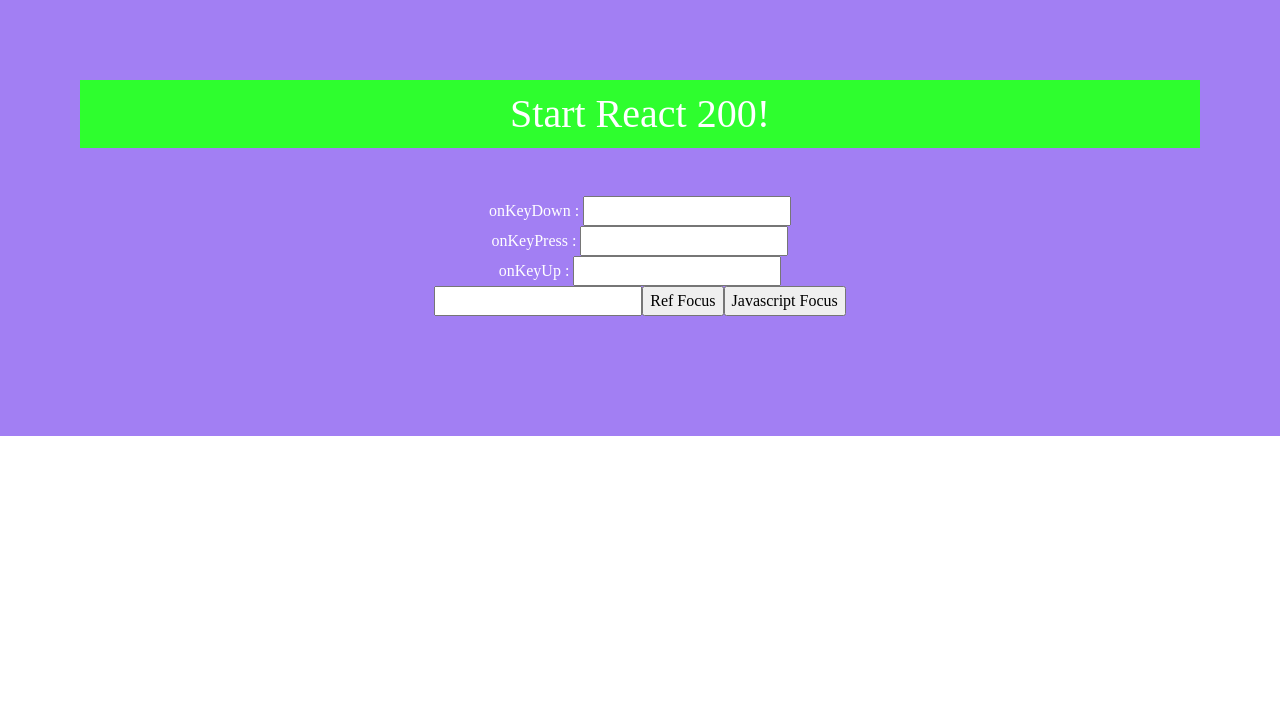
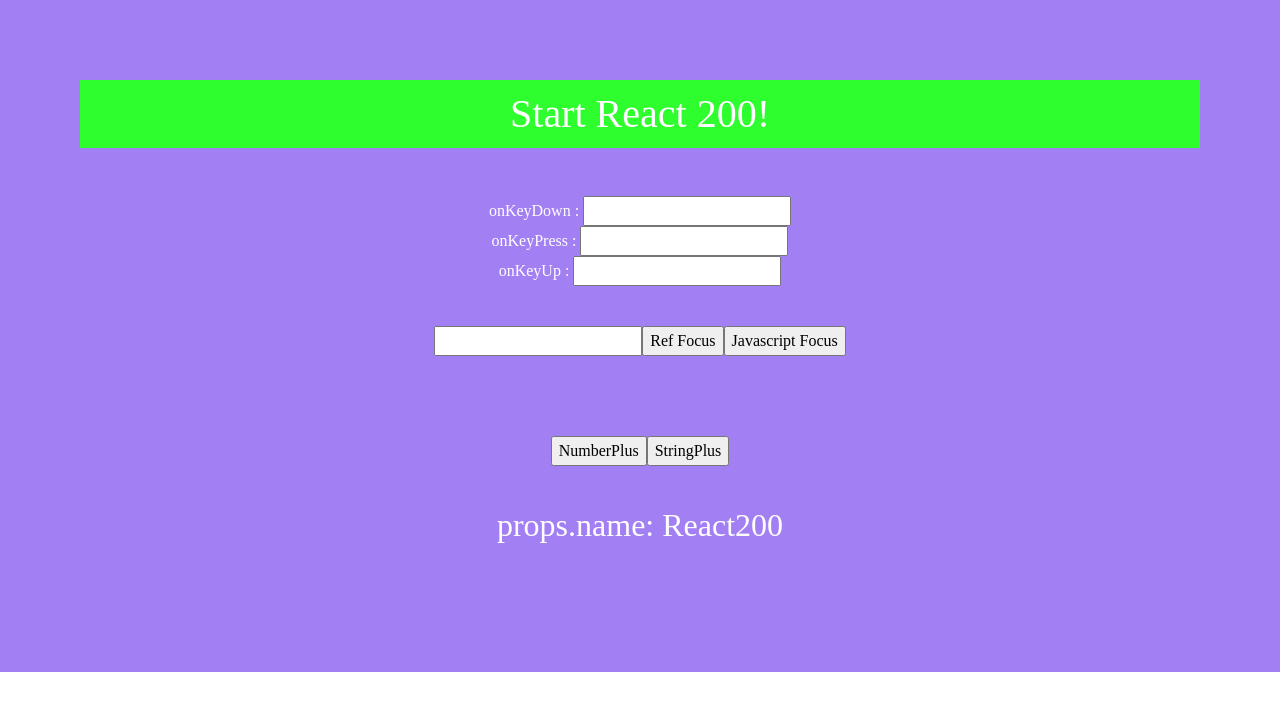
Before and after one commit to CodyBuilder-dev/my-item-stock-front, a React (Create React App) app: page / in a window 1280 px wide. Shown: the top 710 px of the page. Built offline with nearby package versions, Linux system fonts and the light colour scheme.

Commit message:
Ref,Curring,HOC(High Order Compoenent) 적용

```diff
--- a/src/Chapter3.tsx
+++ b/src/Chapter3.tsx
@@ -1,6 +1,8 @@
 import React,{Component} from "react";
 import ReactOnKey from "./Chapter3/R071_OnKey"
 import ReactRef from "./Chapter3/R073_ReactRef"
+import ReactCurring from "./Chapter3/R074_ReactCurring";
+import ReactHoc from "./Chapter3/R075_ReactHoc";
 
 class Chapter3 extends Component{
     render(){
@@ -8,6 +10,8 @@
         <div>
             <ReactOnKey/>
             <ReactRef/>
+            <ReactCurring/>
+            <ReactHoc name={"React200"}/>
         </div>
         )
     }
--- a/src/Chapter3/R073_ReactRef.tsx
+++ b/src/Chapter3/R073_ReactRef.tsx
@@ -2,24 +2,26 @@
 
 
 function R073_ReactRef() {
-    let inputRef = React.createRef();
+    //todo: 왜 <any>를 선언하지 않아도 에러에 안잡힐때가 있고 잡힐 때가 있지?
+    let inputRef = React.createRef<any>();
 
-    const refFocus = e => {
+    const refFocus = () => {
         inputRef.current.focus();
     }
 
+    //todo: 왜 옵셔널 체이닝을 선언하지 않아도 에러에 안잡힐때가 있고 잡힐 때가 있지?
     const javascriptFocus = () => {
-        document.getElementById('id').focus();
+        document.getElementById('id')?.focus();
     }
 
 
 
     return (
-        <>
+        <div>
             <input id="id" type="text" ref={inputRef}/>
             <input type="button" value="Ref Focus" onClick={refFocus}/>
             <input type="button" value="Javascript Focus" onClick={javascriptFocus}/>
-        </>
+        </div>
     )
 }
 
--- /dev/null
+++ b/src/Chapter3/R074_ReactCurring.tsx
@@ -0,0 +1,27 @@
+import React from "react";
+
+
+function R074_ReactCurring() {
+    function plusNumOrString(c: any, d: any) {
+        return c + d;
+    }
+
+    function plusFunc1(a: any) {
+        return function(b: any) {
+            return plusNumOrString(a,b);
+        }
+    }
+
+    const plusFunc2 = (a: any) => (b: any) => plusNumOrString(a, b);
+    return (
+        <div>
+            <input type="button" value="NumberPlus"
+                   onClick = {(e:any) => alert(plusFunc1(100)(200))}/>
+            <input type="button" value="StringPlus"
+                   onClick = {(e:any) => alert(plusFunc2("react")(200))}/>
+        </div>
+    )
+}
+
+
+export default R074_ReactCurring;
--- /dev/null
+++ b/src/Chapter3/R075_ReactHoc.tsx
@@ -0,0 +1,18 @@
+import React, {useEffect} from "react";
+import withHocComponent from "./withHocComponent"
+
+function R075_ReactHoc(props: any) {
+    console.log("2. HocComponent render");
+
+    useEffect( () => {
+        console.log("이건 언제 나올까요?");
+    })
+    return (
+        <h2>
+           props.name: {props.name}
+        </h2>
+    )
+}
+
+
+export default withHocComponent(R075_ReactHoc, 'R075_ReactHoc');
--- /dev/null
+++ b/src/Chapter3/withHocComponent.tsx
@@ -0,0 +1,15 @@
+import React, {useEffect} from "react";
+
+export default function withHocComponent(InComponent:any , InComponentName:any) {
+    return function OutComponent(props: any) {
+        useEffect( () => {
+            console.log(`3. InComponentName : ${InComponentName}`)
+        });
+        console.log("1. InComponent render")
+        return (
+
+            <InComponent {...props}/>
+        );
+
+    }
+};
```
